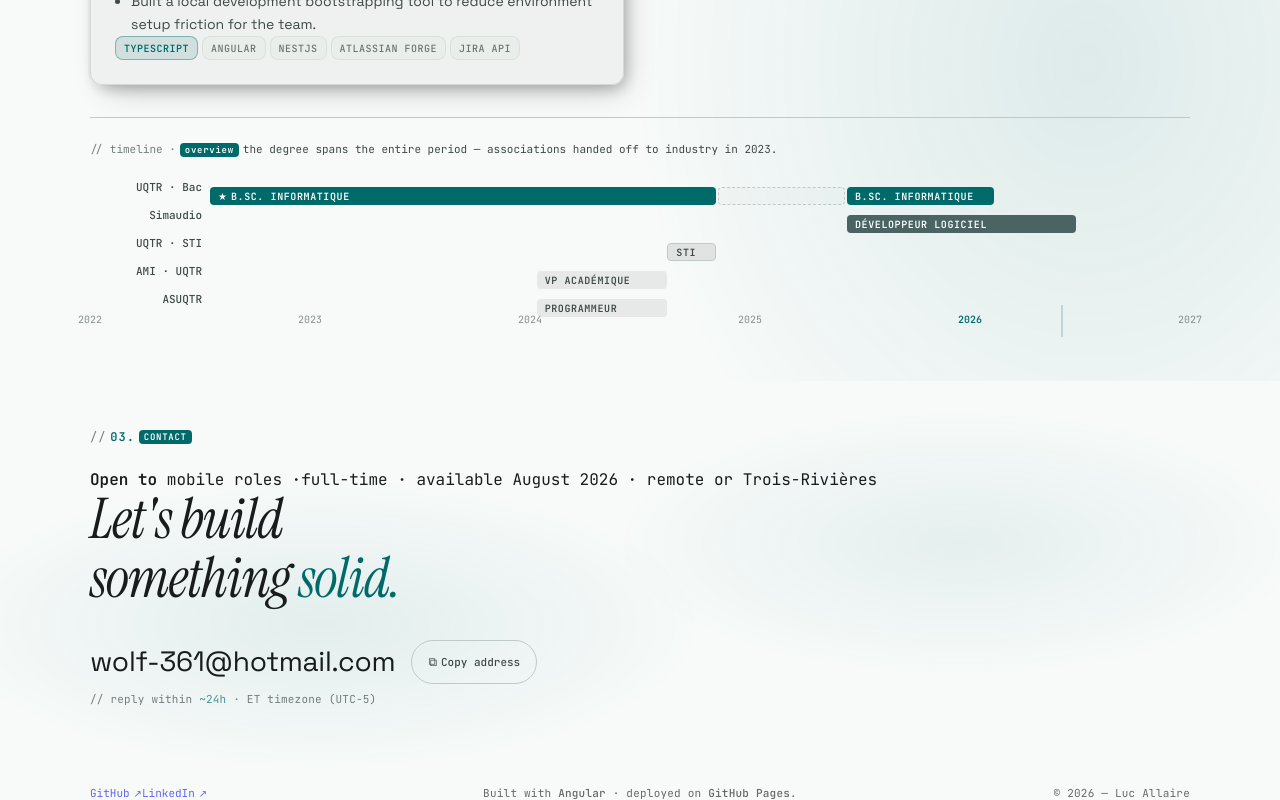
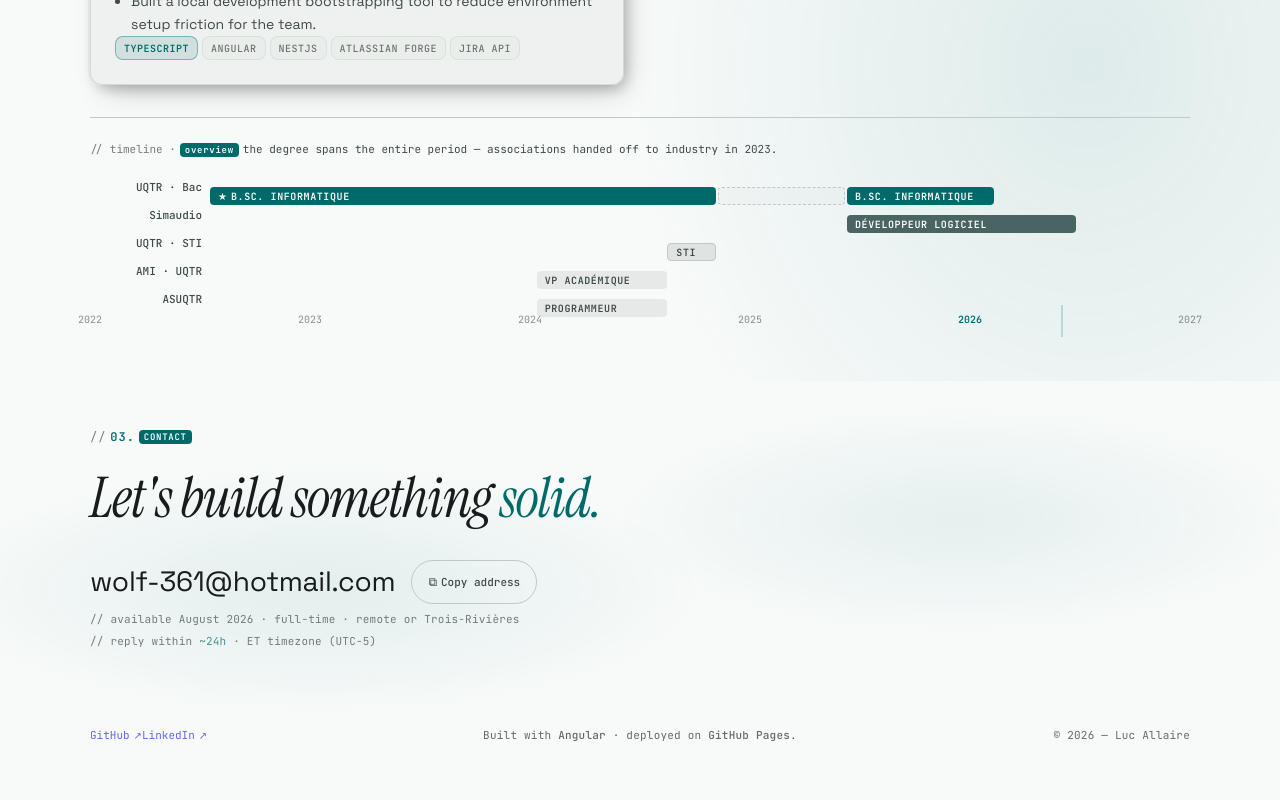
Before and after one commit to wolf-361/portfolio, an Angular app: page /#contact in a window 1280 px wide. Shown: the part 3320-4120 px from the top of the page. After the commit the page ends 4062 px from the top, so only its background shows below. Built offline with nearby package versions, Linux system fonts and the light colour scheme.

Commit message:
fix(contact): remove explicit br from headline — let text reflow naturally at available width

```diff
--- a/src/app/features/home/pages/home-page/home-page.html
+++ b/src/app/features/home/pages/home-page/home-page.html
@@ -208,30 +208,10 @@
         <span class="col-label-tag">CONTACT</span>
       </p>
 
-      <div
-        class="contact-status mono"
-        scrollReveal="fade-up"
-        [scrollRevealDelay]="80"
-        role="status"
-      >
-        <span class="status-led" aria-hidden="true"></span>
-        <span class="status-text">
-          <strong>{{ lang.t('Open to', 'Ouvert aux') }}</strong>
-          {{ lang.t('mobile roles', 'rôles mobiles') }}
-        </span>
-        <span class="status-sep">·</span>
-        <span class="status-modes">{{
-          lang.t(
-            'full-time · available August 2026 · remote or Trois-Rivières',
-            'temps plein · disponible août 2026 · télétravail ou Trois-Rivières'
-          )
-        }}</span>
-      </div>
-
       <div class="contact-split" scrollReveal="fade-up" [scrollRevealDelay]="160">
         <h2 class="contact-cta">
-          {{ lang.t("Let's build", 'Construisons') }}<br />
-          {{ lang.t('something ', 'quelque chose ')
+          {{ lang.t("Let's build", 'Bâtissons quelque chose') }}
+          {{ lang.t('something ', 'de ')
           }}<em class="contact-accent">{{ lang.t('solid', 'solide') }}</em
           ><span class="contact-dot">.</span>
         </h2>
@@ -260,6 +240,14 @@
             </span>
           </div>
           <p class="contact-hint mono">
+            {{
+              lang.t(
+                '// available August 2026 · full-time · remote or Trois-Rivières',
+                '// disponible août 2026 · temps plein · télétravail ou Trois-Rivières'
+              )
+            }}
+          </p>
+          <p class="contact-hint mono">
             {{ lang.t('// reply within', '// réponse sous') }}
             <span class="hint-accent">~24h</span>
             {{ lang.t('· ET timezone (UTC−5)', '· fuseau ET (UTC−5)') }}
```
